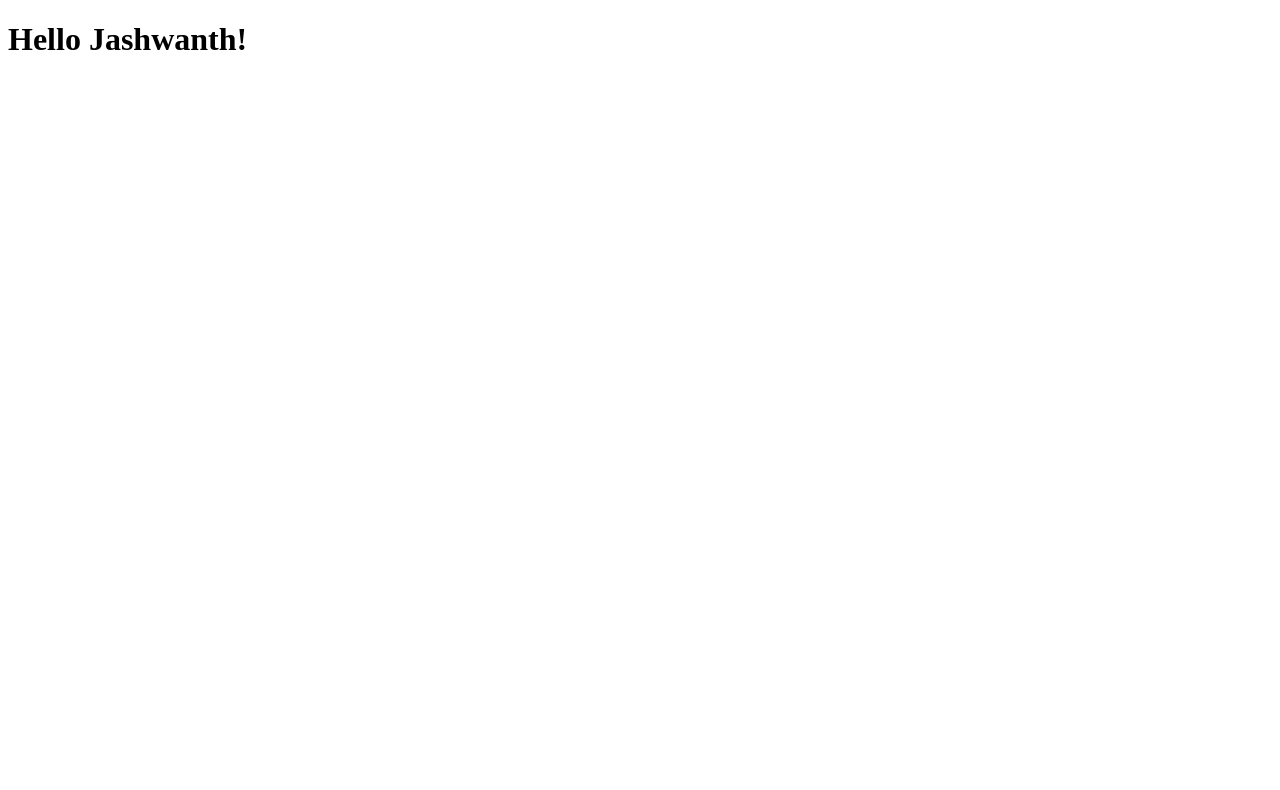
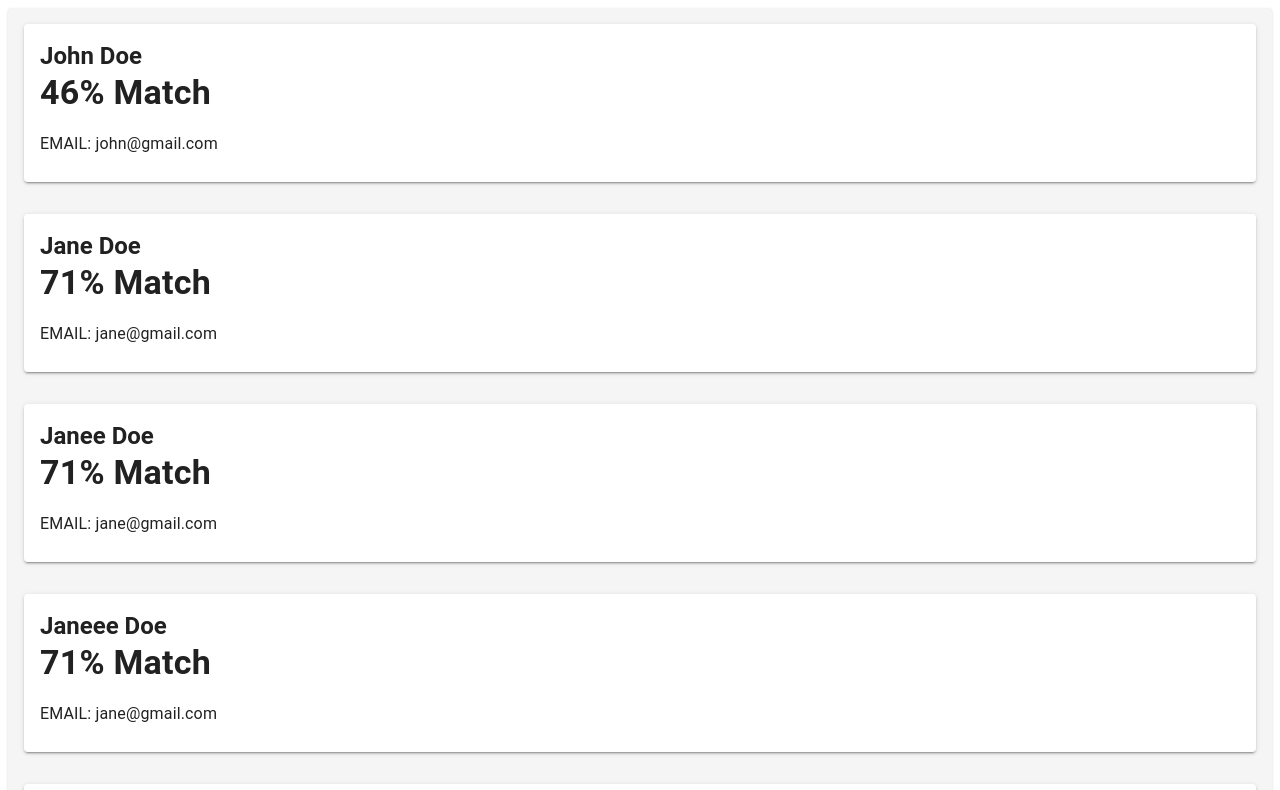
Before and after one commit to Spazdaa/classMATES, a React app in the folder frontend/: page / in a window 1280 px wide. Shown: the top 790 px of the page. Built offline with nearby package versions, Linux system fonts and the light colour scheme.

Commit message:
Add MatchList to main app

```diff
--- a/frontend/src/App.jsx
+++ b/frontend/src/App.jsx
@@ -1,9 +1,18 @@
-import React from 'react';
+import React, { useEffect, useState } from 'react';
+import api from './api/api';
+import MatchList from './components/MatchList';
 
 function App() {
+  const [matches, setMatches] = useState([]);
+  useEffect(() => {
+    api.getMatches(1, 5).then((response) => {
+      setMatches(response);
+    });
+  }, []);
+
   return (
     <div className="App">
-      <h1>Hello Jashwanth!</h1>
+      <MatchList matches={matches} />
     </div>
   );
 }
```
